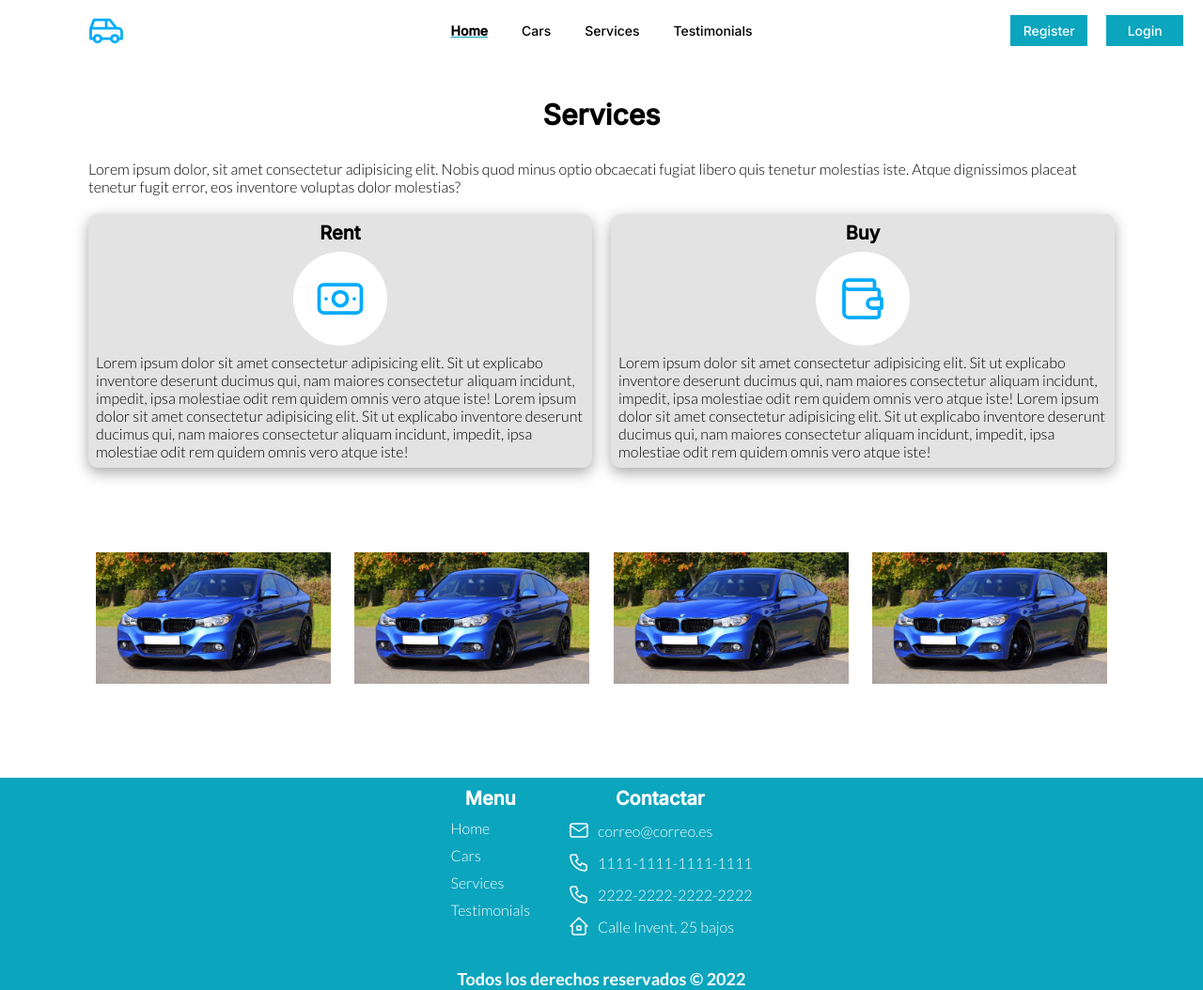
After one commit to IanMercadal/car-rental-php, a PHP site: the page made by views/services/index.php in a window 1280 px wide. The commit adds this page. Shown: the whole page at 94% size. Run offline with PHP 8.4, Linux system fonts and the light colour scheme; the template is opened without the code that fills it, so the values that code supplies are empty; some libraries are stand-ins or nearby versions.

Commit message:
feat: :art: Página de services finalizada
Creando maquetación

```diff
--- a/assets/css/estilos.css
+++ b/assets/css/estilos.css
@@ -83,7 +83,16 @@ li {
     align-items: center;
     gap: 1rem;
 }
-
+.circle {
+    border-radius:50%;
+    background-color: var(--white);
+    height: 100px;
+    width: 100px;
+    display: flex;
+    flex-direction: column;
+    align-items: center;
+    justify-content: center;
+}
 /* NAVIGATION */
 .header {
     margin-left: 2rem;
@@ -276,6 +285,47 @@ li {
     width: 150px;
 }
 
+/* SERVICES */
+.services {
+    display: grid;
+    grid-template-rows: repeat(20%,80%);
+    gap: 2rem;
+}
+.services-container {
+    display: flex;
+    flex-direction: column;
+}
+.services {
+
+    padding: var(--separacion);
+}
+.services-cards {
+    display: grid;
+    grid-template-columns: repeat(2,1fr);
+    justify-items: center;
+    gap: 2rem;
+}
+.card {
+    display: flex;
+    flex-direction: column;
+    align-items: center;
+    background-color: var(--secondary-color);
+    border-radius: 1rem;
+    box-shadow: rgba(0, 0, 0, 0.35) 0px 5px 15px;
+}
+.card > * {
+    padding: 0.8rem;
+}
+.gallery {
+    display: grid;
+    gap: 1rem;
+    grid-auto-rows: 20rem;
+    grid-template-columns: repeat(auto-fill, minmax(23rem, 1fr));
+    padding: var(--separacion);
+    justify-items: center;
+    align-items: center;
+}
+
 /* FOOTER */
 .footer {
     background-color: var(--primary-color);
@@ -354,6 +404,11 @@ li {
         display: flex;
         flex-direction: column;
     }
+    .services-cards {
+        display: grid;
+        grid-template-rows: repeat(2,1fr);
+        grid-template-columns: none;
+    }
 }
 /* min-width: 768px */
 @media(min-width: 768px) {
--- a/views/layout/header.php
+++ b/views/layout/header.php
@@ -28,8 +28,8 @@
                 </div>
                 <div class="pages">
                     <a class="page active" href="<?php base_url?>/">Home</a>
-                    <a class="page" href="<?php base_url?>car/list">Cars</a>
-                    <a class="page" href="<?php base_url?>/services">Services</a>
+                    <a class="page" href="<?php base_url?>/car/list">Cars</a>
+                    <a class="page" href="<?php base_url?>/service/index">Services</a>
                     <a class="page" href="<?php base_url?>/testimonials">Testimonials</a>
                 </div>
                 <div class="option">
--- /dev/null
+++ b/views/services/index.php
@@ -0,0 +1,47 @@
+<section class="contenedor">
+    <div class="services-container">
+        <h1 class="text-center">Services</h1>
+
+        <div class="services">
+            <p>Lorem ipsum dolor, sit amet consectetur adipisicing elit. Nobis quod minus optio obcaecati fugiat libero quis tenetur molestias iste. Atque dignissimos placeat tenetur fugit error, eos inventore voluptas dolor molestias?</p>
+            <div class="services-cards">
+                <div class="card">
+                    <h3>Rent</h3>
+                    <div class="circle">
+                        <svg xmlns="http://www.w3.org/2000/svg" class="icon icon-tabler icon-tabler-cash-banknote" width="60" height="60" viewBox="0 0 24 24" stroke-width="1.5" stroke="#00abfb" fill="none" stroke-linecap="round" stroke-linejoin="round">
+                            <path stroke="none" d="M0 0h24v24H0z" fill="none" />
+                            <circle cx="12" cy="12" r="3" />
+                            <rect x="3" y="6" width="18" height="12" rx="2" />
+                            <line x1="18" y1="12" x2="18.01" y2="12" />
+                            <line x1="6" y1="12" x2="6.01" y2="12" />
+                        </svg>
+                    </div>
+                    <p>Lorem ipsum dolor sit amet consectetur adipisicing elit. Sit ut explicabo inventore deserunt ducimus qui, nam maiores consectetur aliquam incidunt, impedit, ipsa molestiae odit rem quidem omnis vero atque iste!
+                    Lorem ipsum dolor sit amet consectetur adipisicing elit. Sit ut explicabo inventore deserunt ducimus qui, nam maiores consectetur aliquam incidunt, impedit, ipsa molestiae odit rem quidem omnis vero atque iste!
+                    </p>
+                </div>
+                <div class="card">
+                    <h3>Buy</h3>
+                    <div class="circle">
+                        <svg xmlns="http://www.w3.org/2000/svg" class="icon icon-tabler icon-tabler-wallet" width="60" height="60" viewBox="0 0 24 24" stroke-width="1.5" stroke="#00abfb" fill="none" stroke-linecap="round" stroke-linejoin="round">
+                            <path stroke="none" d="M0 0h24v24H0z" fill="none" />
+                            <path d="M17 8v-3a1 1 0 0 0 -1 -1h-10a2 2 0 0 0 0 4h12a1 1 0 0 1 1 1v3m0 4v3a1 1 0 0 1 -1 1h-12a2 2 0 0 1 -2 -2v-12" />
+                            <path d="M20 12v4h-4a2 2 0 0 1 0 -4h4" />
+                        </svg>
+                    </div>
+                    <p>Lorem ipsum dolor sit amet consectetur adipisicing elit. Sit ut explicabo inventore deserunt ducimus qui, nam maiores consectetur aliquam incidunt, impedit, ipsa molestiae odit rem quidem omnis vero atque iste!
+                    Lorem ipsum dolor sit amet consectetur adipisicing elit. Sit ut explicabo inventore deserunt ducimus qui, nam maiores consectetur aliquam incidunt, impedit, ipsa molestiae odit rem quidem omnis vero atque iste!
+                    </p>
+                </div>
+            </div>
+        </div>
+
+        <div class="gallery">
+            <img class="car-picture" src="<?php echo base_url ?>assets/img/bmw.jpg">
+            <img class="car-picture" src="<?php echo base_url ?>assets/img/bmw.jpg">
+            <img class="car-picture" src="<?php echo base_url ?>assets/img/bmw.jpg">
+            <img class="car-picture" src="<?php echo base_url ?>assets/img/bmw.jpg">
+        </div>
+    </div>
+
+</section>
```
Also changed, not shown: controllers/ServiceController.php (added, +8 -0 lines), views/cars/index.php (+11 -11 lines), views/cars/list.php (+17 -2 lines).
